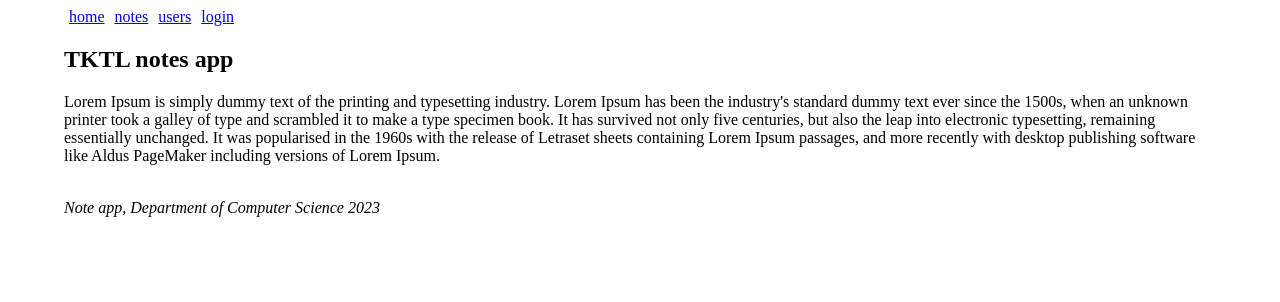
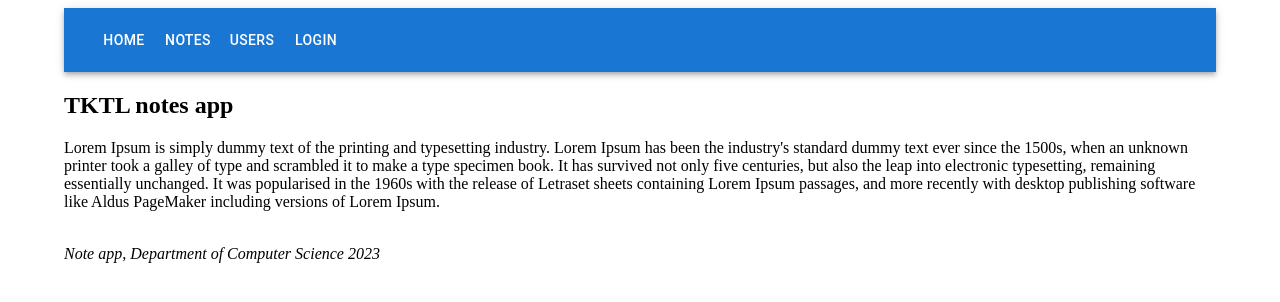
Before and after one commit to mister-fix/notes-styling, a React (Vite) app in the folder react-materialui/: page / in a window 1280 px wide. Shown: the top 302 px of the page. Built offline with nearby package versions, Linux system fonts and the light colour scheme.

Commit message:
7.10 => feat: add material navigation bar

```diff
--- a/react-materialui/src/App.jsx
+++ b/react-materialui/src/App.jsx
@@ -1,7 +1,14 @@
 import React from "react";
 import { useState } from "react";
 import { Routes, Route, Link, Navigate, useMatch } from "react-router-dom";
-import { Container, Alert } from "@mui/material";
+import {
+	Container,
+	Alert,
+	AppBar,
+	Toolbar,
+	Button,
+	IconButton,
+} from "@mui/material";
 import Home from "./components/Home";
 import Note from "./components/Note";
 import Notes from "./components/Notes";
@@ -53,36 +60,47 @@ const App = () => {
 	return (
 		<Container>
 			{message && <Alert severity="success">{message}</Alert>}
-			<div>
-				<Link
-					style={padding}
+			<AppBar position="static">
+				<Toolbar>
+					<IconButton
+						edge="start"
+						color="inherit"
+						aria-label="menu"
+					></IconButton>
+					<Button
+						color="inherit"
+						component={Link}
 						to="/"
 					>
 						home
-				</Link>
-				<Link
-					style={padding}
+					</Button>
+					<Button
+						color="inherit"
+						component={Link}
 						to="/notes"
 					>
 						notes
-				</Link>
-				<Link
-					style={padding}
+					</Button>
+					<Button
+						color="inherit"
+						component={Link}
 						to="/users"
 					>
 						users
-				</Link>
+					</Button>
 					{user ? (
 						<em>{user} logged in</em>
 					) : (
-					<Link
-						style={padding}
+						<Button
+							color="inherit"
+							component={Link}
 							to="/login"
 						>
 							login
-					</Link>
+						</Button>
 					)}
-			</div>
+				</Toolbar>
+			</AppBar>
 
 			<Routes>
 				<Route
```
Lines whose indentation alone changed are shown as unchanged.
